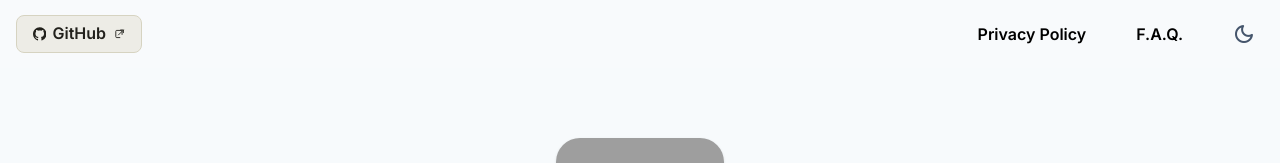
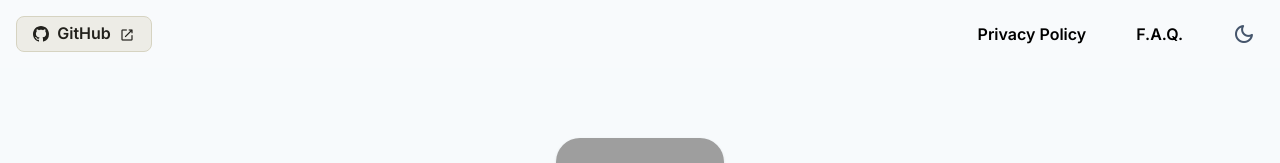
Before and after one commit to turtle-key/TabLift, a SvelteKit app in the folder website/: page / in a window 1280 px wide. Shown: the top 163 px of the page. Built offline with nearby package versions, Linux system fonts and the light colour scheme; grey boxes are pictures that could not be loaded.

Commit message:
Changed the external link icon from svg to material icons & resized the github button

```diff
--- a/website/src/routes/+layout.svelte
+++ b/website/src/routes/+layout.svelte
@@ -3,14 +3,10 @@
   import '../app.css';
   import { onMount } from "svelte";
   let menuOpen = $state(false);
-  function toggleMenu() {
-    menuOpen = !menuOpen;
-  }
-  function closeMenu() {
-    menuOpen = false;
-  }
+  function toggleMenu() { menuOpen = !menuOpen; }
+  function closeMenu() { menuOpen = false; }
   type Theme = 'light' | 'dark';
-  let theme: Theme = $state('light');;
+  let theme: Theme = $state('light');
   let darkMode = false;
 
   function applyTheme(newTheme: Theme) {
@@ -39,7 +35,6 @@
   });
   let { children } = $props();
 
-  // GitHub repo info for button
   const repoUrl = "https://github.com/turtle-key/TabLift";
 </script>
 
@@ -51,17 +46,19 @@
 </svelte:head>
 <header class="fixed top-0 w-full z-50 backdrop-blur bg-[#f8fafcdd] dark:bg-[#18181cdd] h-[68px] flex items-center font-sans">
   <div class="w-full flex items-center h-full px-4">
-    <!-- Custom GitHub Button -->
     <a
       href={repoUrl}
       target="_blank"
       rel="noopener"
       aria-label="View on GitHub"
-      class="github-btn flex items-center gap-2 px-4 py-2 rounded-lg font-semibold text-base bg-[#edece6] dark:bg-[#262524] text-[#22211c] dark:text-[#edece6] border border-[#d6d3c1] dark:border-[#353438] shadow-none hover:bg-[#e4e3dd] hover:dark:bg-[#302f2a] transition-colors mr-4"
-      style="min-width:42px;"
+      class="github-btn flex items-center gap-2 py-2 rounded-lg font-semibold text-base bg-[#edece6] dark:bg-[#262524] text-[#22211c] dark:text-[#edece6] border border-[#d6d3c1] dark:border-[#353438] shadow-none hover:bg-[#e4e3dd] hover:dark:bg-[#302f2a] transition-colors mr-4"
     >
-      <!-- GitHub Icon SVG -->
-      <svg width="20" height="20" viewBox="0 0 16 16" aria-hidden="true" fill="currentColor">
+      <svg
+        aria-hidden="true"
+        fill="currentColor"
+        class="github-icon"
+        viewBox="0 0 16 16"
+      >
         <path d="M8 0C3.58 0 0 3.58 0 8c0 3.54 2.29 6.53 5.47 7.59.4.07.55-.17.55-.38
           0-.19-.01-.82-.01-1.49-2.01.37-2.53-.49-2.69-.94-.09-.23-.48-.94-.82-1.13-.28-.15-.68-.52
           -.01-.53.63-.01 1.08.58 1.23.82.72 1.21 1.87.87 2.33.67.07-.52.28-.87.5-1.07-1.78-.2
@@ -70,13 +67,8 @@
           1.92.08 2.12.51.56.82 1.27.82 2.15 0 3.07-1.87 3.75-3.65 3.95.29.25.54.73.54 1.48
           0 1.07-.01 1.93-.01 2.2 0 .21.15.46.55.38A8.013 8.013 0 0 0 16 8c0-4.42-3.58-8-8-8z"/>
       </svg>
-      <span class="hidden sm:inline">GitHub</span>
-      <!-- Diagonal Arrow Icon (External Link) -->
-      <svg height="16" width="16" viewBox="0 0 24 24" aria-hidden="true" fill="none" stroke="currentColor" stroke-width="2" stroke-linecap="round" stroke-linejoin="round" style="margin-left:2px;">
-        <path d="M18 13V6a2 2 0 0 0-2-2H6a2 2 0 0 0-2 2v12a2 2 0 0 0 2 2h7"/>
-        <polyline points="15 3 21 3 21 9"/>
-        <line x1="10" y1="14" x2="21" y2="3"/>
-      </svg>
+      <span class="github-label">GitHub</span>
+      <span class="material-symbols-rounded external-link-icon" aria-hidden="true">open_in_new</span>
     </a>
     <nav class="flex justify-end items-center w-full h-full">
       <ul class="hidden sm:flex flex-row gap-4 sm:gap-6 items-center h-full font-sans">
@@ -120,31 +112,6 @@
             <div class="flex flex-col items-center justify-center text-center">
               <a href="/privacypolicy" class=" block w-full px-4 py-3 text-black dark:text-white font-semibold rounded-t-xl text-center" onclick={closeMenu}>Privacy Policy</a>
               <a href="/faq" class="block w-full px-4 py-3 text-black dark:text-white font-semibold text-center" onclick={closeMenu}>F.A.Q.</a>
-              <a
-                href={repoUrl}
-                target="_blank"
-                rel="noopener"
-                aria-label="View on GitHub"
-                class="github-btn-mobile flex items-center gap-2 px-4 py-2 rounded-lg font-semibold text-base bg-[#edece6] dark:bg-[#262524] text-[#22211c] dark:text-[#edece6] border border-[#d6d3c1] dark:border-[#353438] shadow-none hover:bg-[#e4e3dd] hover:dark:bg-[#302f2a] transition-colors my-2"
-                style="min-width:42px;"
-                onclick={closeMenu}
-              >
-                <svg width="20" height="20" viewBox="0 0 16 16" aria-hidden="true" fill="currentColor">
-                  <path d="M8 0C3.58 0 0 3.58 0 8c0 3.54 2.29 6.53 5.47 7.59.4.07.55-.17.55-.38
-                    0-.19-.01-.82-.01-1.49-2.01.37-2.53-.49-2.69-.94-.09-.23-.48-.94-.82-1.13-.28-.15-.68-.52
-                    -.01-.53.63-.01 1.08.58 1.23.82.72 1.21 1.87.87 2.33.67.07-.52.28-.87.5-1.07-1.78-.2
-                    -3.64-.89-3.64-3.95 0-.87.31-1.59.82-2.15-.08-.2-.36-1.02.08-2.12 0 0 .67-.21
-                    2.2.82.64-.18 1.32-.27 2-.27.68 0 1.36.09 2 .27 1.53-1.04 2.2-.82 2.2-.82.44 1.1.16
-                    1.92.08 2.12.51.56.82 1.27.82 2.15 0 3.07-1.87 3.75-3.65 3.95.29.25.54.73.54 1.48
-                    0 1.07-.01 1.93-.01 2.2 0 .21.15.46.55.38A8.013 8.013 0 0 0 16 8c0-4.42-3.58-8-8-8z"/>
-                </svg>
-                <span>GitHub</span>
-                <svg height="16" width="16" viewBox="0 0 24 24" aria-hidden="true" fill="none" stroke="currentColor" stroke-width="2" stroke-linecap="round" stroke-linejoin="round" style="margin-left:2px;">
-                  <path d="M18 13V6a2 2 0 0 0-2-2H6a2 2 0 0 0-2 2v12a2 2 0 0 0 2 2h7"/>
-                  <polyline points="15 3 21 3 21 9"/>
-                  <line x1="10" y1="14" x2="21" y2="3"/>
-                </svg>
-              </a>
               <button
                 class="w-10 h-10 rounded-full flex items-center justify-center m-2 hover:bg-slate-200 hover:dark:bg-slate-700 transition-colors"
                 aria-label="Toggle dark mode"
@@ -193,14 +160,14 @@
     background: rgba(255,255,255,0.13);
   }
 }
-.github-btn, .github-btn-mobile {
+.github-btn {
   font-family: inherit;
   background: #edece6;
   color: #22211c;
   border: 1.5px solid #d6d3c1;
   box-shadow: none;
   border-radius: 8px;
-  gap: 6px;
+  gap: 8px;
   transition: background 0.15s, color 0.15s, border 0.15s;
   display: flex;
   align-items: center;
@@ -208,23 +175,74 @@
   font-weight: 600;
   line-height: 1.1;
   text-decoration: none;
+  padding-left: 1em;
+  padding-right: 1em;
 }
-.github-btn:hover, .github-btn-mobile:hover {
+:global(html.dark) .github-btn {
+  background: #262524;
+  color: #edece6;
+  border: 1.5px solid #353438;
+}
+.github-btn:hover {
   background: #e4e3dd;
   color: #18181c;
   border-color: #bdb9a2;
 }
-:global(html.dark) .github-btn,
-:global(html.dark) .github-btn-mobile {
-  background: #262524;
-  color: #edece6;
-  border: 1.5px solid #353438;
-}
-:global(html.dark) .github-btn:hover,
-:global(html.dark) .github-btn-mobile:hover {
+:global(html.dark) .github-btn:hover {
   background: #302f2a;
   color: #fff;
   border-color: #57534e;
+}
+.github-icon, .external-link-icon {
+  width: 1em;
+  height: 1em;
+  min-width: 16px;
+  min-height: 16px;
+  max-width: 18px;
+  max-height: 18px;
+  display: inline-flex;
+  align-items: center;
+  justify-content: center;
+  vertical-align: middle;
+  flex-shrink: 0;
+}
+.external-link-icon {
+  /* Nudge up for better vertical centering of material icon */
+  position: relative;
+  top: 0.5px;
+  font-size: 1em;
+  line-height: 1;
+}
+.github-label {
+  display: inline-block;
+  min-width: 54px;
+  text-align: center;
+  transition: color 0.15s, min-width 0.15s;
+}
+@media (max-width: 639px) {
+  .github-label {
+    color: transparent !important;
+    min-width: 0;
+    width: 0;
+    padding: 0;
+    margin: 0;
+    user-select: none;
+    pointer-events: none;
+    transition: color 0.15s, min-width 0.15s;
+  }
+  .github-btn {
+    padding-left: 0.7em;
+    padding-right: 0.7em;
+    gap: 6px;
+  }
+  .github-icon, .external-link-icon {
+    width: 1em;
+    height: 1em;
+    min-width: 14px;
+    min-height: 14px;
+    max-width: 16px;
+    max-height: 16px;
+  }
 }
 @keyframes fade-in {
   from { opacity: 0; transform: translateY(-10px);}
```
Lines whose indentation alone changed are shown as unchanged.
